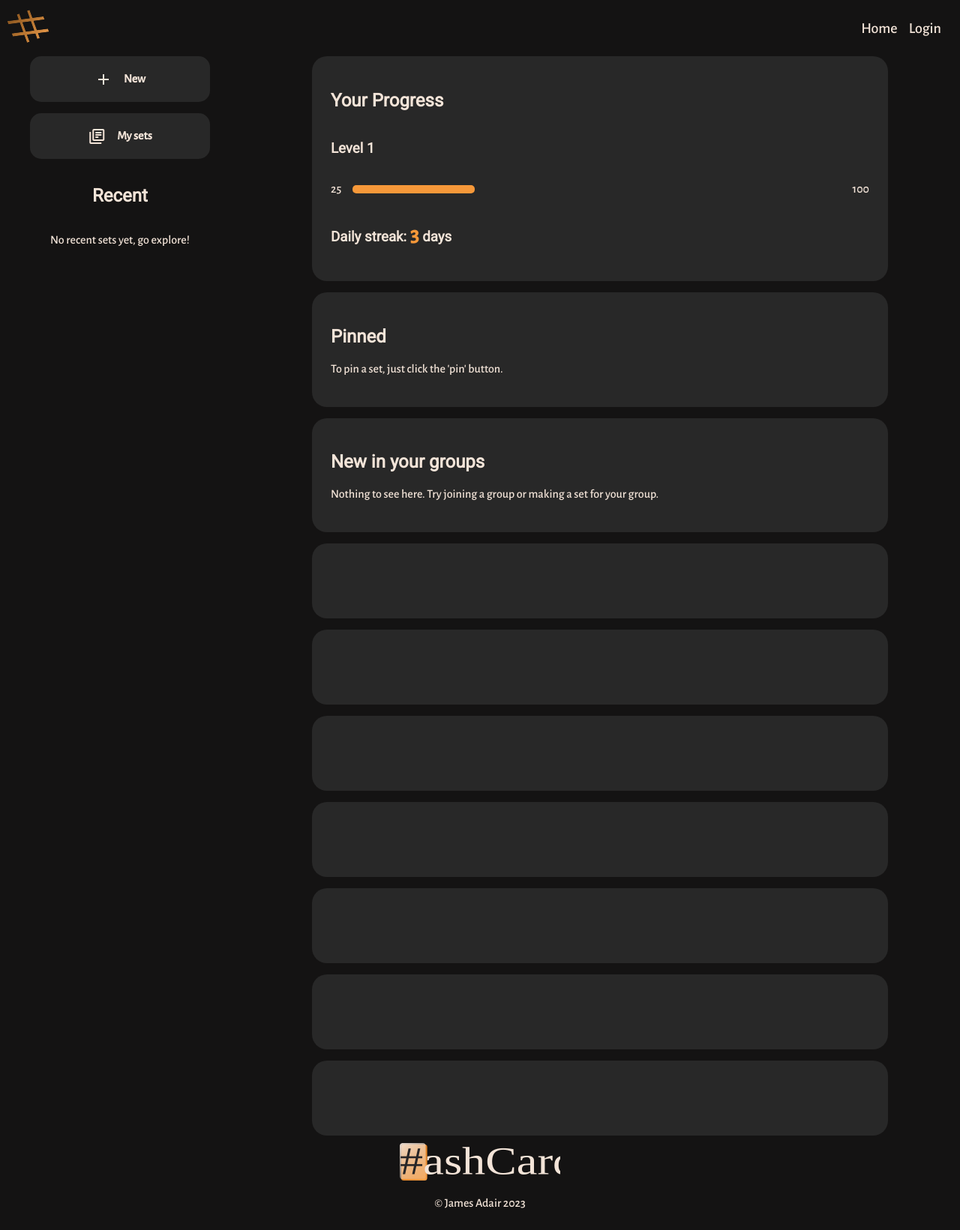
After one commit to jvadair/HashCards, a Flask app: page /dash in a window 1280 px wide. The commit adds this page. Shown: the whole page at 75% size. Run offline with Flask 3, Linux system fonts and the light colour scheme.

Commit message:
Added basic dash page

```diff
--- a/app.py
+++ b/app.py
@@ -18,7 +18,17 @@ def error(code, message):
 
 @app.route('/')
 def index():
-    return render_template('index.html')
+    return render_template('landing.html')
+
+
+@app.route('/dash')
+def temp_dash_design():
+    return render_template('dash.html')
+
+
+@app.route('/login')
+def login_page():
+    return render_template('auth.html')
 
 
 # API
--- /dev/null
+++ b/static/css/dash.css
@@ -0,0 +1,96 @@
+#dash {
+  width: 100%;
+  height: 100%;
+  display: flex;
+  flex-direction: row;
+}
+
+/* Sidebar */
+#dash #sidebar {
+  width: 25%;
+  height: 100vh;
+  display: flex;
+  flex-direction: column;
+  grid-gap: 15px;
+  align-items: center;
+  position: sticky;
+  top: 25px;
+}
+
+.chip {
+  width: 75%;
+}
+
+#recent {
+  display: flex;
+  flex-direction: column;
+  align-items: center;
+  text-align: center;
+}
+
+/* Feed */
+#dash #feed {
+  height: 100%;
+  width: 75%;
+  display: flex;
+  align-items: center;
+  flex-direction: column;
+  grid-gap: 15px;
+}
+
+.content-card {
+  width: 80%;
+  background-color: var(--overlay);
+  min-height: 100px;
+  border-radius: 20px;
+  padding: 25px;
+}
+
+/* Progress meter*/
+#dash #progress {
+  display: flex;
+  flex-direction: column;
+}
+
+#indicator {
+  display: flex;
+  flex-direction: row;
+  justify-content: center;
+}
+
+#indicator #current, #goal {
+
+}
+
+#indicator #bar {
+  width: 100%;
+  padding: 20px 15px;
+  display: flex;
+  flex-direction: row;
+  justify-content: left;
+}
+
+#indicator #bar #percentage {
+  width: 25%;  /* MANIPULATE VIA JS */
+  border-radius: 5px;
+  background-color: var(--accent);
+}
+
+
+/* Viewports */
+
+
+/* Mobile viewport */
+@media screen and (max-width: 450px) {
+  #dash {
+    flex-direction: column;
+  }
+  #dash #sidebar {
+    width: 100%;
+    height: initial;
+  }
+  #dash #feed {
+    width: 100%;
+    height: initial;
+  }
+}
--- a/static/css/main.css
+++ b/static/css/main.css
@@ -80,6 +80,22 @@ h1, h2, h3, h4, h5, h6 {
     box-shadow: 0 0 .1em .1em var(--accent);
 }
 
+.chip {
+  background-color: var(--overlay);
+  padding: 5px 25px;
+  border-radius: 15px;
+  display: flex;
+  justify-content: center;
+  align-items: center;
+  grid-gap: 15px;
+  text-decoration: none;
+  font-weight: bold;
+}
+
+.chip:hover {
+  opacity: 80%;
+}
+
 
 /* Header and footer */
 
@@ -95,6 +111,7 @@ header {
 
 header a {
     text-decoration: none;
+    font-size: 125%;
 }
 
 header nav {
@@ -110,6 +127,7 @@ header nav {
 header img {
     height: 100%;
     width: auto;
+    cursor: pointer;
 }
 
 /* Footer */
@@ -139,10 +157,32 @@ main {
 }
 
 
+/* Forms */
+form {
+    display: flex;
+    flex-direction: column;
+    grid-gap: 10px;
+    justify-content: center;
+    align-items: center;
+}
+
+form input {
+    border: 1px solid var(--text);
+    outline: none;
+    border-radius: 25px;
+    padding: 10px;
+    background-color: var(--overlay);
+    color: var(--text);
+    text-align: center;
+    height: inherit;
+    font-size: 1.25em;
+}
+
+
 /* Viewports */
 
 
 /* Mobile viewport */
-@media screen and (max-width: 950px) {
+@media screen and (max-width: 450px) {
 
 }
--- a/templates/boilerplate.html
+++ b/templates/boilerplate.html
@@ -6,5 +6,6 @@
 {#<script src="https://cdn.jsdelivr.net/npm/bootstrap@5.3.0-alpha3/dist/js/bootstrap.bundle.min.js" integrity="sha384-ENjdO4Dr2bkBIFxQpeoTz1HIcje39Wm4jDKdf19U8gI4ddQ3GYNS7NTKfAdVQSZe" crossorigin="anonymous"></script>#}
 {# jQuery #}
 <script src="https://cdnjs.cloudflare.com/ajax/libs/jquery/3.7.0/jquery.min.js" integrity="sha512-3gJwYpMe3QewGELv8k/BX9vcqhryRdzRMxVfq6ngyWXwo03GFEzjsUm8Q7RZcHPHksttq7/GFoxjCVUjkjvPdw==" crossorigin="anonymous" referrerpolicy="no-referrer"></script>
-{# Custom CSS #}
+{# Google material icons #}
+<link rel="stylesheet" href="https://fonts.googleapis.com/css2?family=Material+Symbols+Outlined:opsz,wght,FILL,GRAD@48,400,1,200" />{# Custom CSS #}
 <link rel="stylesheet" href="/static/css/main.css">
--- /dev/null
+++ b/templates/dash.html
@@ -0,0 +1,59 @@
+<!DOCTYPE html>
+<html lang="en">
+<head>
+    {% include "boilerplate.html" %}
+    <title>HashCards</title>
+    <link rel="stylesheet" href="/static/css/dash.css">
+</head>
+<body>
+{% include "header.html" %}
+<main>
+    <div id="dash">
+        <div id="sidebar">
+            <a class="chip" href="/new">
+                <span class="material-symbols-outlined">add</span>
+                <p>New</p>
+            </a>
+            <a class="chip" href="/sets">
+                <span class="material-symbols-outlined">library_books</span>
+                <p>My sets</p>
+            </a>
+            <div id="recent">
+                <h2>Recent</h2>
+                <p>No recent sets yet, go explore!</p>
+            </div>
+        </div>
+        <div id="feed">
+            <div id="progress" class="content-card">
+                <h2>Your Progress</h2>
+                <h3>Level 1</h3>
+                <div id="indicator">
+                    <p id="current">25</p>
+                    <div id="bar">
+                        <div id="percentage"></div>
+                    </div>
+                    <p id="goal">100</p>
+                </div>
+                <h3>Daily streak: <span style="color: var(--accent); font-size: 1.5em">3</span> days</h3>
+            </div>
+            <div id="pinned" class="content-card">
+                <h2>Pinned</h2>
+                <p>To pin a set, just click the 'pin' button.</p>
+            </div>
+            <div id="groups" class="content-card">
+                <h2>New in your groups</h2>
+                <p>Nothing to see here. Try joining a group or making a set for your group.</p>
+            </div>
+            <div class="content-card"></div>
+            <div class="content-card"></div>
+            <div class="content-card"></div>
+            <div class="content-card"></div>
+            <div class="content-card"></div>
+            <div class="content-card"></div>
+            <div class="content-card"></div>
+        </div>
+    </div>
+</main>
+{% include "footer.html" %}
+</body>
+</html>
--- a/templates/header.html
+++ b/templates/header.html
@@ -1,5 +1,5 @@
 <header>
-    <img src="/static/images/logo-nobg.svg">
+    <img src="/static/images/logo-nobg.svg" onclick="window.location.href='/'">
     <nav>
         <a href="/">Home</a>
         <a href="/login">Login</a>
```
Also changed, not shown: static/css/landing.css (+13 -13 lines), templates/landing.html (renamed from templates/index.html).
